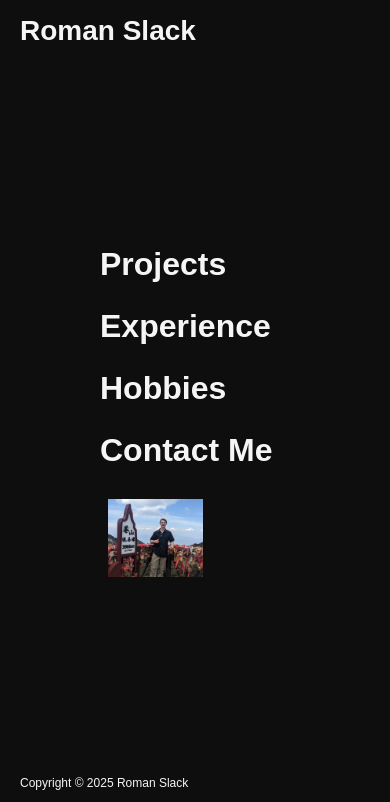
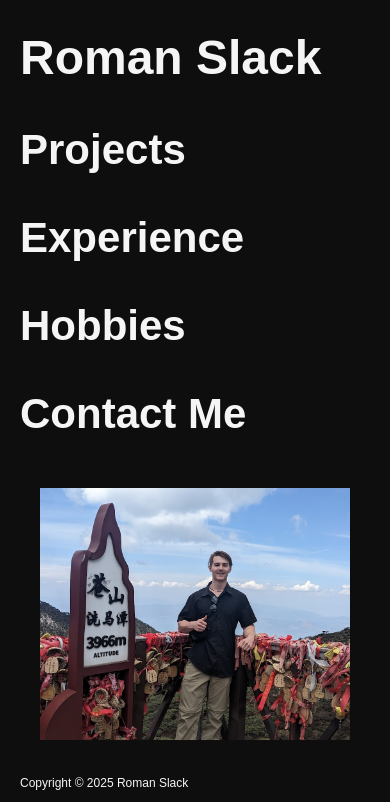
Before and after one commit to RomanSlack/romanslack_portfolio_v3, a plain HTML site: page index.html in a window 390 px wide. Shown: the top 802 px of the page. Drawn offline with Linux system fonts and the light colour scheme; a web font is replaced by a local one.

Commit message:
Styling changes

```diff
--- a/styles.css
+++ b/styles.css
@@ -86,42 +86,51 @@ main {
 /* Mobile styles */
 @media (max-width: 768px) {
     body {
-        height: 100vh;
-        overflow: hidden;
+        height: auto;
+        min-height: 100vh;
+        overflow-y: auto;
     }
 
     header {
-        padding: 15px 20px;
+        padding: 30px 20px 20px 20px;
     }
 
     header h1 {
-        font-size: 28px;
+        font-size: 48px;
     }
 
     main {
-        padding: 15px 20px;
-        overflow-y: auto;
+        padding: 20px 20px;
+        overflow-y: visible;
     }
 
     .landing-layout {
         flex-direction: column;
         justify-content: flex-start;
-        gap: 30px;
+        gap: 50px;
         height: auto;
     }
 
     .nav-buttons {
-        gap: 25px;
+        gap: 40px;
         width: 100%;
+        padding-left: 0;
     }
 
     .nav-buttons a {
-        font-size: 32px;
+        font-size: 42px;
+        width: fit-content;
+    }
+
+    .profile-image-container {
+        width: 100%;
+        padding: 0 20px;
     }
 
     .profile-image {
-        max-width: 280px;
-        margin-top: auto;
+        max-width: 100%;
+        width: 100%;
+        margin-top: 0;
     }
 }
 
```
